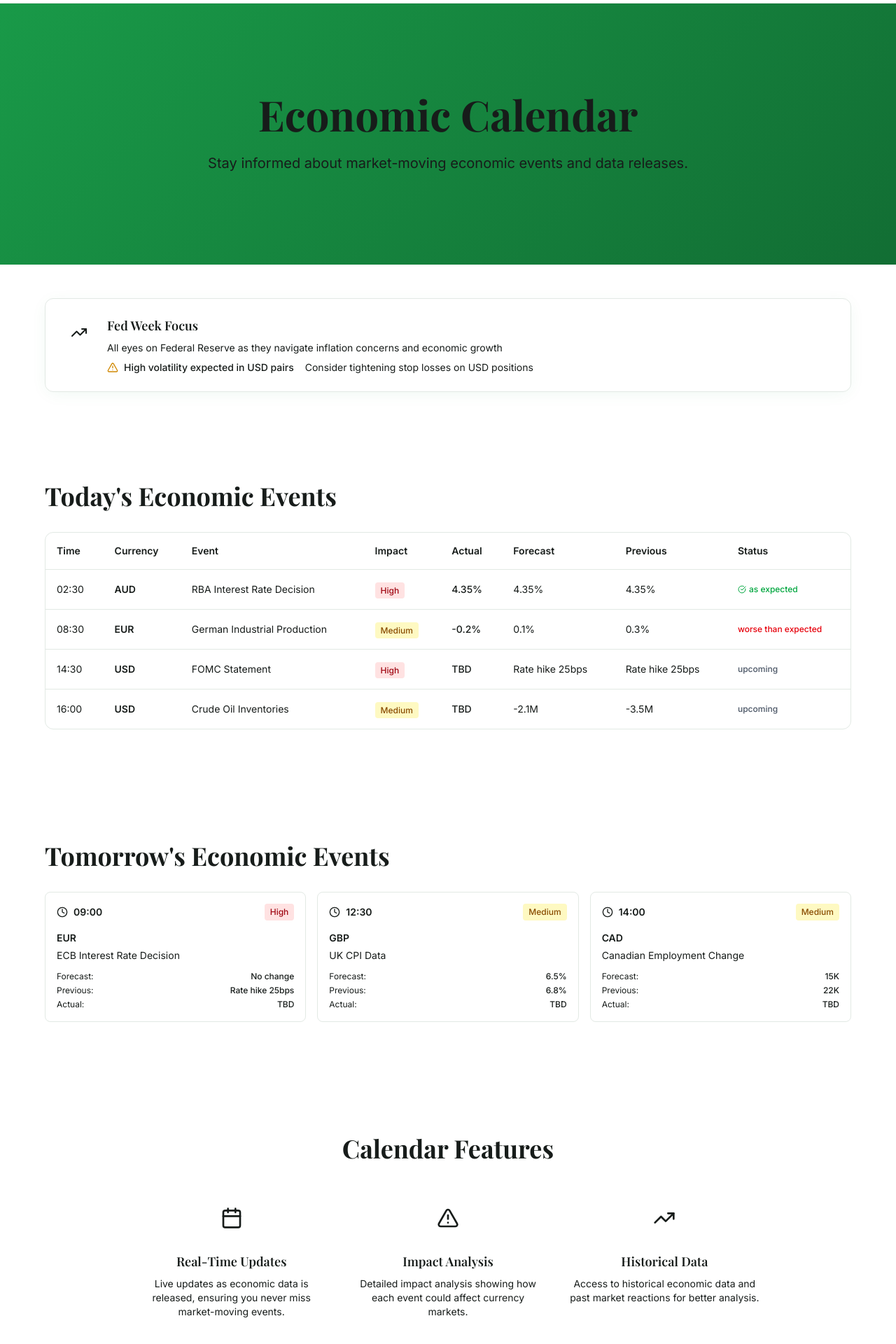
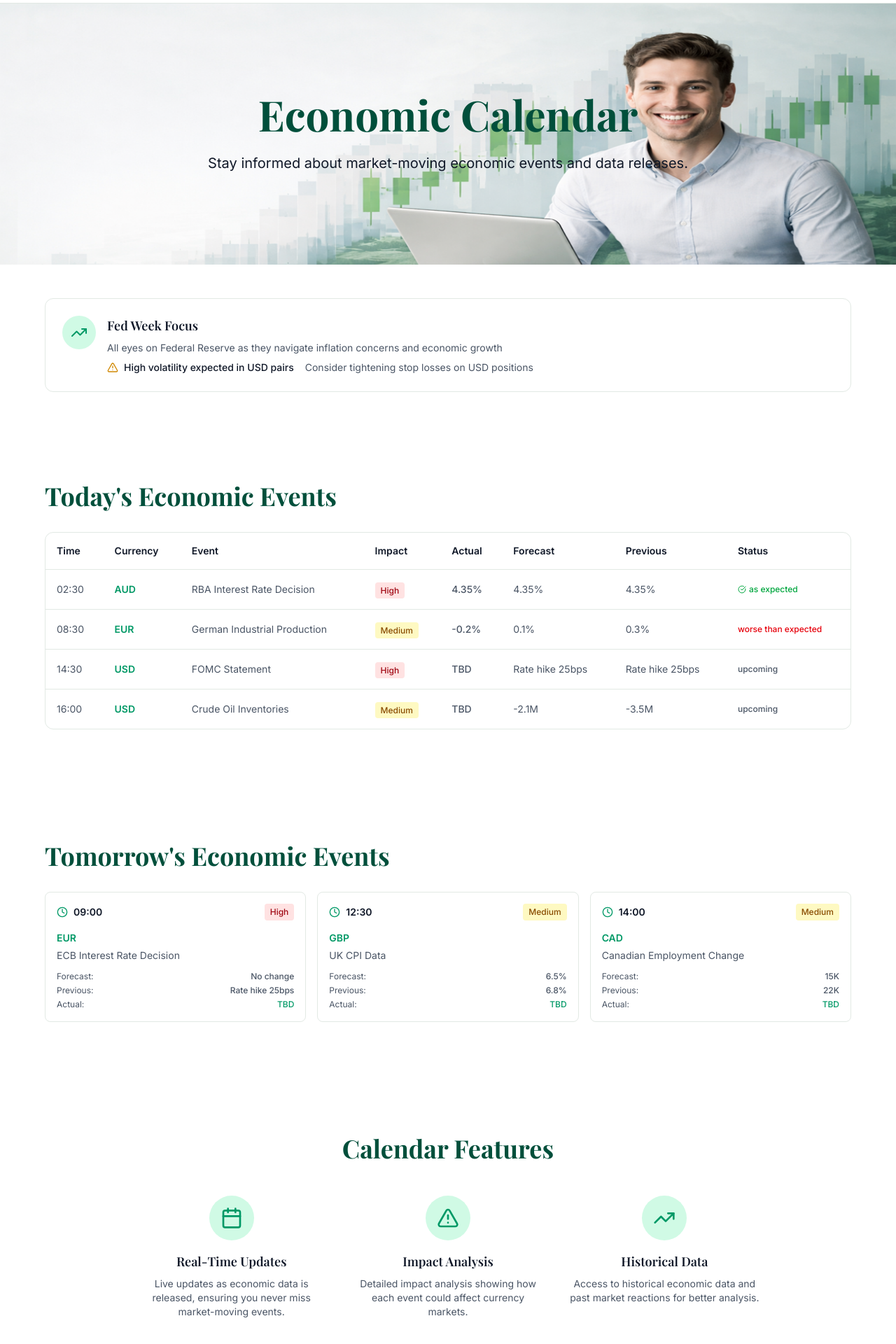
Before and after one commit to inventsumit-ops/compassforgex, a Next.js app: page /calendar in a window 1280 px wide. Shown: the part 60-1980 px from the top of the page at 70% size. Built offline with nearby package versions, Linux system fonts and the light colour scheme; a web font is replaced by a local one.

Commit message:
platform page

```diff
--- a/src/app/calendar/page.tsx
+++ b/src/app/calendar/page.tsx
@@ -1,5 +1,10 @@
+"use client"
 import Layout from "@/components/Layout";
 import { Calendar, Clock, TrendingUp, AlertTriangle, CheckCircle } from "lucide-react";
+import { useEffect, useState } from "react";
+
+import calendarmainImage from "../../assest/images/mainpageimage.png"
+import calendarmainImagedark from "../../assest/images/mainpageimagedark.png"
 
 const todayEvents = [
   {
@@ -85,17 +90,50 @@ const weeklyHighlight = {
 };
 
 export default function CalendarPage() {
+  const [isDark, setIsDark] = useState(false);
+
+  useEffect(() => {
+      const updateTheme = () => {
+        if (typeof document !== "undefined") {
+          setIsDark(document.documentElement.classList.contains("dark"));
+        }
+      };
+
+      updateTheme();
+
+      const observer = new MutationObserver(updateTheme);
+      observer.observe(document.documentElement, {
+        attributes: true,
+        attributeFilter: ["class"],
+      });
+
+      return () => observer.disconnect();
+    }, []);
+
   return (
     <Layout>
       <div className="min-h-screen">
         {/* Hero Section */}
-        <section className="py-20 md:py-32 hero-gradient">
+        <section className="py-20 md:py-32 hero-gradient"
+         style={{
+          backgroundImage: `url(${
+            isDark ? calendarmainImagedark.src : calendarmainImage.src
+          })`,
+          backgroundRepeat: "no-repeat",
+          backgroundPosition: "top center",
+          backgroundSize: "cover",
+        }}
+        >
           <div className="container mx-auto px-4">
             <div className="max-w-4xl mx-auto text-center">
-              <h1 className="font-display text-4xl md:text-6xl font-bold text-primary-foreground mb-6">
+              <h1 className={`font-display text-4xl md:text-6xl font-bold mb-6 ${
+                isDark ? "text-[#f5c542] drop-shadow-lg" : "text-emerald-900"
+              }`}>
                 Economic Calendar
               </h1>
-              <p className="text-xl text-primary-foreground/80 leading-relaxed">
+              <p className={`text-xl leading-relaxed ${
+                isDark ? "text-white/90 drop-shadow-md" : "text-gray-900"
+              }`}>
                 Stay informed about market-moving economic events and data releases.
               </p>
             </div>
@@ -106,24 +144,26 @@ export default function CalendarPage() {
         <section className="py-12 bg-secondary/50">
           <div className="container mx-auto px-4">
             <div className="max-w-6xl mx-auto">
-              <div className="bg-card border border-border rounded-xl p-6 shadow-card">
+              <div className={`rounded-xl p-6 ${isDark ? "bg-gray-800/50 border border-gray-700" : "bg-card border border-emerald-200"}`}>
                 <div className="flex items-start gap-4">
-                  <div className="w-12 h-12 bg-primary/10 rounded-full flex items-center justify-center shrink-0">
-                    <TrendingUp className="h-6 w-6 text-primary" />
+                  <div className={`w-12 h-12 rounded-full flex items-center justify-center shrink-0 ${
+                    isDark ? "bg-[#f5c542]/20" : "bg-emerald-100"
+                  }`}>
+                    <TrendingUp className={`h-6 w-6 ${isDark ? "text-[#f5c542]" : "text-emerald-600"}`} />
                   </div>
                   <div className="flex-1">
-                    <h3 className="font-display text-lg font-semibold text-foreground mb-2">
+                    <h3 className={`font-display text-lg font-semibold mb-2 ${isDark ? "text-white" : "text-gray-900"}`}>
                       {weeklyHighlight.title}
                     </h3>
-                    <p className="text-muted-foreground text-sm mb-2">
+                    <p className={`text-sm mb-2 ${isDark ? "text-gray-300" : "text-gray-600"}`}>
                       {weeklyHighlight.description}
                     </p>
                     <div className="flex flex-col sm:flex-row gap-4">
                       <div className="flex items-center gap-2">
-                        <AlertTriangle className="h-4 w-4 text-yellow-600" />
-                        <span className="text-sm font-medium text-foreground">{weeklyHighlight.impact}</span>
+                        <AlertTriangle className={`h-4 w-4 ${isDark ? "text-yellow-400" : "text-yellow-600"}`} />
+                        <span className={`text-sm font-medium ${isDark ? "text-white" : "text-gray-900"}`}>{weeklyHighlight.impact}</span>
                       </div>
-                      <span className="text-sm text-muted-foreground">{weeklyHighlight.recommendation}</span>
+                      <span className={`text-sm ${isDark ? "text-gray-400" : "text-gray-600"}`}>{weeklyHighlight.recommendation}</span>
                     </div>
                   </div>
                 </div>
@@ -136,48 +176,52 @@ export default function CalendarPage() {
         <section className="py-20">
           <div className="container mx-auto px-4">
             <div className="max-w-6xl mx-auto">
-              <h2 className="font-display text-3xl md:text-4xl font-bold text-foreground mb-8">
+              <h2 className={`font-display text-3xl md:text-4xl font-bold mb-8 ${
+                isDark ? "text-[#f5c542] drop-shadow-lg" : "text-emerald-900"
+              }`}>
                 Today's Economic Events
               </h2>
 
-              <div className="bg-card border border-border rounded-xl overflow-hidden">
+              <div className={`rounded-xl overflow-hidden ${isDark ? "bg-gray-800/50 border border-gray-700" : "bg-card border border-emerald-200"}`}>
                 <div className="overflow-x-auto">
                   <table className="w-full">
                     <thead>
-                      <tr className="bg-muted">
-                        <th className="text-left p-4 text-sm font-semibold text-foreground">Time</th>
-                        <th className="text-left p-4 text-sm font-semibold text-foreground">Currency</th>
-                        <th className="text-left p-4 text-sm font-semibold text-foreground">Event</th>
-                        <th className="text-left p-4 text-sm font-semibold text-foreground">Impact</th>
-                        <th className="text-left p-4 text-sm font-semibold text-foreground">Actual</th>
-                        <th className="text-left p-4 text-sm font-semibold text-foreground">Forecast</th>
-                        <th className="text-left p-4 text-sm font-semibold text-foreground">Previous</th>
-                        <th className="text-left p-4 text-sm font-semibold text-foreground">Status</th>
+                      <tr className={isDark ? "bg-gray-700/50" : "bg-muted"}>
+                        <th className={`text-left p-4 text-sm font-semibold ${isDark ? "text-white" : "text-gray-900"}`}>Time</th>
+                        <th className={`text-left p-4 text-sm font-semibold ${isDark ? "text-white" : "text-gray-900"}`}>Currency</th>
+                        <th className={`text-left p-4 text-sm font-semibold ${isDark ? "text-white" : "text-gray-900"}`}>Event</th>
+                        <th className={`text-left p-4 text-sm font-semibold ${isDark ? "text-white" : "text-gray-900"}`}>Impact</th>
+                        <th className={`text-left p-4 text-sm font-semibold ${isDark ? "text-white" : "text-gray-900"}`}>Actual</th>
+                        <th className={`text-left p-4 text-sm font-semibold ${isDark ? "text-white" : "text-gray-900"}`}>Forecast</th>
+                        <th className={`text-left p-4 text-sm font-semibold ${isDark ? "text-white" : "text-gray-900"}`}>Previous</th>
+                        <th className={`text-left p-4 text-sm font-semibold ${isDark ? "text-white" : "text-gray-900"}`}>Status</th>
                       </tr>
                     </thead>
                     <tbody>
                       {todayEvents.map((event, index) => (
-                        <tr key={index} className="border-t border-border hover:bg-muted/50 transition-colors">
-                          <td className="p-4 text-sm text-foreground">{event.time}</td>
-                          <td className="p-4 text-sm font-semibold text-primary">{event.currency}</td>
-                          <td className="p-4 text-sm text-foreground">{event.event}</td>
+                        <tr key={index} className={`border-t transition-colors ${
+                          isDark ? "border-gray-700 hover:bg-gray-700/50" : "border-emerald-200 hover:bg-emerald-50"
+                        }`}>
+                          <td className={`p-4 text-sm ${isDark ? "text-gray-300" : "text-gray-600"}`}>{event.time}</td>
+                          <td className={`p-4 text-sm font-semibold ${isDark ? "text-[#f5c542]" : "text-emerald-600"}`}>{event.currency}</td>
+                          <td className={`p-4 text-sm ${isDark ? "text-gray-300" : "text-gray-600"}`}>{event.event}</td>
                           <td className="p-4">
                             <span className={`px-2 py-1 rounded text-xs font-medium ${
-                              event.impact === 'High' ? 'bg-red-100 text-red-800' :
-                              event.impact === 'Medium' ? 'bg-yellow-100 text-yellow-800' :
-                              'bg-green-100 text-green-800'
+                              event.impact === 'High' ? (isDark ? 'bg-red-900/30 text-red-400' : 'bg-red-100 text-red-800') :
+                              event.impact === 'Medium' ? (isDark ? 'bg-yellow-900/30 text-yellow-400' : 'bg-yellow-100 text-yellow-800') :
+                              (isDark ? 'bg-green-900/30 text-green-400' : 'bg-green-100 text-green-800')
                             }`}>
                               {event.impact}
                             </span>
                           </td>
-                          <td className="p-4 text-sm text-foreground font-medium">{event.actual}</td>
-                          <td className="p-4 text-sm text-foreground">{event.forecast}</td>
-                          <td className="p-4 text-sm text-foreground">{event.previous}</td>
+                          <td className={`p-4 text-sm font-medium ${isDark ? "text-gray-300" : "text-gray-600"}`}>{event.actual}</td>
+                          <td className={`p-4 text-sm ${isDark ? "text-gray-300" : "text-gray-600"}`}>{event.forecast}</td>
+                          <td className={`p-4 text-sm ${isDark ? "text-gray-300" : "text-gray-600"}`}>{event.previous}</td>
                           <td className="p-4">
                             <span className={`flex items-center gap-1 text-xs font-medium ${
-                              event.status === 'as expected' ? 'text-green-600' :
-                              event.status === 'worse than expected' ? 'text-red-600' :
-                              'text-gray-600'
+                              event.status === 'as expected' ? (isDark ? 'text-green-400' : 'text-green-600') :
+                              event.status === 'worse than expected' ? (isDark ? 'text-red-400' : 'text-red-600') :
+                              (isDark ? 'text-gray-400' : 'text-gray-600')
                             }`}>
                               {event.status === 'as expected' && <CheckCircle className="h-3 w-3" />}
                               {event.status}
@@ -197,44 +241,46 @@ export default function CalendarPage() {
         <section className="py-20 bg-secondary/50">
           <div className="container mx-auto px-4">
             <div className="max-w-6xl mx-auto">
-              <h2 className="font-display text-3xl md:text-4xl font-bold text-foreground mb-8">
+              <h2 className={`font-display text-3xl md:text-4xl font-bold mb-8 ${
+                isDark ? "text-[#f5c542] drop-shadow-lg" : "text-emerald-900"
+              }`}>
                 Tomorrow's Economic Events
               </h2>
 
               <div className="grid grid-cols-1 md:grid-cols-2 lg:grid-cols-3 gap-4">
                 {tomorrowEvents.map((event, index) => (
-                  <div key={index} className="bg-card border border-border rounded-lg p-4">
+                  <div key={index} className={`rounded-lg p-4 ${isDark ? "bg-gray-800/50 border border-gray-700" : "bg-card border border-emerald-200"}`}>
                     <div className="flex items-center justify-between mb-3">
                       <div className="flex items-center gap-2">
-                        <Clock className="h-4 w-4 text-primary" />
-                        <span className="text-sm font-semibold text-foreground">{event.time}</span>
+                        <Clock className={`h-4 w-4 ${isDark ? "text-[#f5c542]" : "text-emerald-600"}`} />
+                        <span className={`text-sm font-semibold ${isDark ? "text-white" : "text-gray-900"}`}>{event.time}</span>
                       </div>
                       <span className={`px-2 py-1 rounded text-xs font-medium ${
-                        event.impact === 'High' ? 'bg-red-100 text-red-800' :
-                        event.impact === 'Medium' ? 'bg-yellow-100 text-yellow-800' :
-                        'bg-green-100 text-green-800'
+                        event.impact === 'High' ? (isDark ? 'bg-red-900/30 text-red-400' : 'bg-red-100 text-red-800') :
+                        event.impact === 'Medium' ? (isDark ? 'bg-yellow-900/30 text-yellow-400' : 'bg-yellow-100 text-yellow-800') :
+                        (isDark ? 'bg-green-900/30 text-green-400' : 'bg-green-100 text-green-800')
                       }`}>
                         {event.impact}
                       </span>
                     </div>
 
                     <div className="mb-3">
-                      <span className="text-sm font-semibold text-primary">{event.currency}</span>
-                      <p className="text-sm text-foreground mt-1">{event.event}</p>
+                      <span className={`text-sm font-semibold ${isDark ? "text-[#f5c542]" : "text-emerald-600"}`}>{event.currency}</span>
+                      <p className={`text-sm mt-1 ${isDark ? "text-gray-300" : "text-gray-600"}`}>{event.event}</p>
                     </div>
 
                     <div className="space-y-1 text-xs">
                       <div className="flex justify-between">
-                        <span className="text-muted-foreground">Forecast:</span>
-                        <span className="text-foreground font-medium">{event.forecast}</span>
+                        <span className={isDark ? "text-gray-400" : "text-gray-600"}>Forecast:</span>
+                        <span className={`font-medium ${isDark ? "text-gray-300" : "text-gray-600"}`}>{event.forecast}</span>
                       </div>
                       <div className="flex justify-between">
-                        <span className="text-muted-foreground">Previous:</span>
-                        <span className="text-foreground font-medium">{event.previous}</span>
+                        <span className={isDark ? "text-gray-400" : "text-gray-600"}>Previous:</span>
+                        <span className={`font-medium ${isDark ? "text-gray-300" : "text-gray-600"}`}>{event.previous}</span>
                       </div>
                       <div className="flex justify-between">
-                        <span className="text-muted-foreground">Actual:</span>
-                        <span className="text-primary font-medium">{event.actual}</span>
+                        <span className={isDark ? "text-gray-400" : "text-gray-600"}>Actual:</span>
+                        <span className={`font-medium ${isDark ? "text-[#f5c542]" : "text-emerald-600"}`}>{event.actual}</span>
                       </div>
                     </div>
                   </div>
@@ -248,40 +294,48 @@ export default function CalendarPage() {
         <section className="py-20">
           <div className="container mx-auto px-4">
             <div className="max-w-4xl mx-auto">
-              <h2 className="font-display text-3xl md:text-4xl font-bold text-center text-foreground mb-12">
+              <h2 className={`font-display text-3xl md:text-4xl font-bold text-center mb-12 ${
+                isDark ? "text-[#f5c542] drop-shadow-lg" : "text-emerald-900"
+              }`}>
                 Calendar Features
               </h2>
               <div className="grid grid-cols-1 md:grid-cols-3 gap-8">
                 <div className="text-center">
-                  <div className="w-16 h-16 bg-primary/10 rounded-full flex items-center justify-center mx-auto mb-4">
-                    <Calendar className="h-8 w-8 text-primary" />
+                  <div className={`w-16 h-16 rounded-full flex items-center justify-center mx-auto mb-4 ${
+                    isDark ? "bg-[#f5c542]/20" : "bg-emerald-100"
+                  }`}>
+                    <Calendar className={`h-8 w-8 ${isDark ? "text-[#f5c542]" : "text-emerald-600"}`} />
                   </div>
-                  <h3 className="font-display text-lg font-semibold text-foreground mb-2">
+                  <h3 className={`font-display text-lg font-semibold mb-2 ${isDark ? "text-white" : "text-gray-900"}`}>
                     Real-Time Updates
                   </h3>
-                  <p className="text-muted-foreground text-sm">
+                  <p className={`text-sm ${isDark ? "text-gray-400" : "text-gray-600"}`}>
                     Live updates as economic data is released, ensuring you never miss market-moving events.
                   </p>
                 </div>
                 <div className="text-center">
-                  <div className="w-16 h-16 bg-primary/10 rounded-full flex items-center justify-center mx-auto mb-4">
-                    <AlertTriangle className="h-8 w-8 text-primary" />
+                  <div className={`w-16 h-16 rounded-full flex items-center justify-center mx-auto mb-4 ${
+                    isDark ? "bg-[#f5c542]/20" : "bg-emerald-100"
+                  }`}>
+                    <AlertTriangle className={`h-8 w-8 ${isDark ? "text-[#f5c542]" : "text-emerald-600"}`} />
                   </div>
-                  <h3 className="font-display text-lg font-semibold text-foreground mb-2">
+                  <h3 className={`font-display text-lg font-semibold mb-2 ${isDark ? "text-white" : "text-gray-900"}`}>
                     Impact Analysis
                   </h3>
-                  <p className="text-muted-foreground text-sm">
+                  <p className={`text-sm ${isDark ? "text-gray-400" : "text-gray-600"}`}>
                     Detailed impact analysis showing how each event could affect currency markets.
                   </p>
                 </div>
                 <div className="text-center">
-                  <div className="w-16 h-16 bg-primary/10 rounded-full flex items-center justify-center mx-auto mb-4">
-                    <TrendingUp className="h-8 w-8 text-primary" />
+                  <div className={`w-16 h-16 rounded-full flex items-center justify-center mx-auto mb-4 ${
+                    isDark ? "bg-[#f5c542]/20" : "bg-emerald-100"
+                  }`}>
+                    <TrendingUp className={`h-8 w-8 ${isDark ? "text-[#f5c542]" : "text-emerald-600"}`} />
                   </div>
-                  <h3 className="font-display text-lg font-semibold text-foreground mb-2">
+                  <h3 className={`font-display text-lg font-semibold mb-2 ${isDark ? "text-white" : "text-gray-900"}`}>
                     Historical Data
                   </h3>
-                  <p className="text-muted-foreground text-sm">
+                  <p className={`text-sm ${isDark ? "text-gray-400" : "text-gray-600"}`}>
                     Access to historical economic data and past market reactions for better analysis.
                   </p>
                 </div>
@@ -294,17 +348,27 @@ export default function CalendarPage() {
         <section className="py-16 hero-gradient">
           <div className="container mx-auto px-4">
             <div className="max-w-4xl mx-auto text-center">
-              <h2 className="font-display text-3xl md:text-4xl font-bold text-primary-foreground mb-4">
+              <h2 className={`font-display text-3xl md:text-4xl font-bold mb-4 ${
+                isDark ? "text-[#f5c542] drop-shadow-lg" : "text-emerald-900"
+              }`}>
                 Never Miss an Event
               </h2>
-              <p className="text-primary-foreground/80 mb-8">
+              <p className={`mb-8 ${isDark ? "text-white/90" : "text-gray-900"}`}>
                 Subscribe to our economic calendar and get alerts for high-impact events.
               </p>
               <div className="flex flex-col sm:flex-row items-center justify-center gap-4">
-                <button className="bg-background text-foreground px-8 py-3 rounded-lg font-semibold hover:bg-background/90 transition-colors">
+                <button className={`px-8 py-3 rounded-lg font-semibold transition-colors ${
+                  isDark
+                    ? "bg-[#f5c542] hover:bg-[#d4a938] text-gray-900"
+                    : "bg-emerald-600 hover:bg-emerald-700 text-white"
+                }`}>
                   Set Up Alerts
                 </button>
-                <button className="border border-primary-foreground/30 text-primary-foreground px-8 py-3 rounded-lg font-semibold hover:bg-primary-foreground/10 transition-colors">
+                <button className={`px-8 py-3 rounded-lg font-semibold transition-colors ${
+                  isDark
+                    ? "border border-[#f5c542]/30 text-[#f5c542] hover:bg-[#f5c542]/10"
+                    : "border border-emerald-600/30 text-emerald-600 hover:bg-emerald-50"
+                }`}>
                   Download Calendar
                 </button>
               </div>
```
